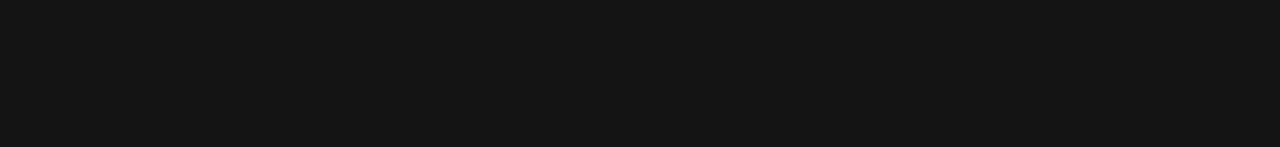
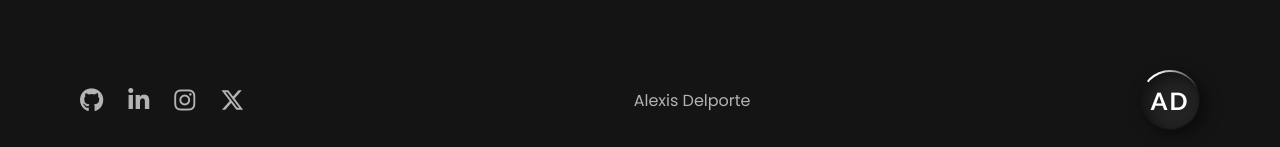
Before and after one commit to AlexDDevv/Portfolio-v3, a React (Vite) app: page / in a window 1280 px wide. Shown: the part 1535-1682 px from the top of the page. Before the commit the page ends 1625 px from the top, so only its background shows below. Built offline with nearby package versions, Linux system fonts and the light colour scheme.

Commit message:
Call Footer in App component

```diff
--- a/src/App.jsx
+++ b/src/App.jsx
@@ -5,6 +5,7 @@ import Home from "./pages/Home"
 import About from "./pages/About"
 import Projects from "./pages/Projects"
 import Contact from "./pages/Contact"
+import Footer from "./components/footer/Footer"
 
 function App() {
     const location = useLocation().pathname;
@@ -18,6 +19,7 @@ function App() {
                 <Route path="/projects" element={<Projects />} />
                 <Route path="/contact" element={<Contact />} />
             </Routes>
+            <Footer />
         </>
     )
 }
```
